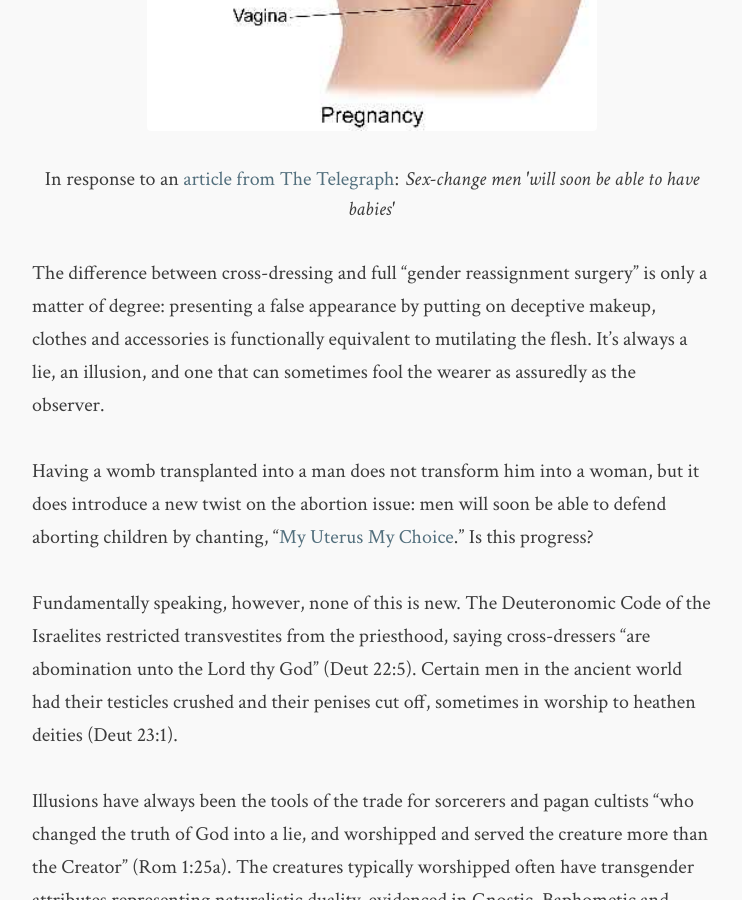
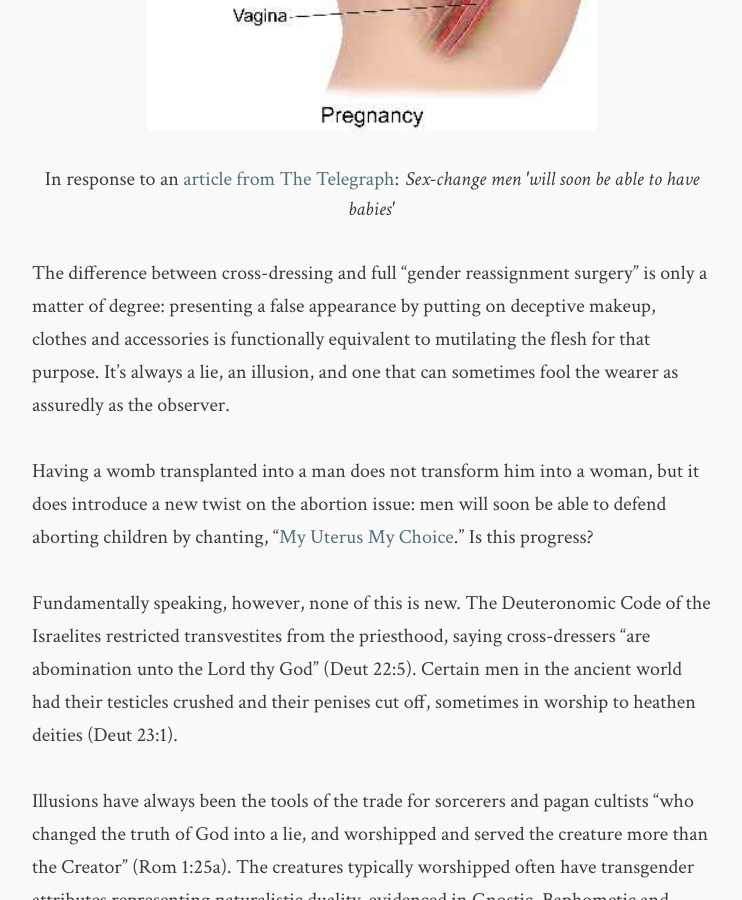
Before and after one commit to flashlightministries/oilforlight, a Jekyll site: the page built from _posts/2017-11-04-transgender-pretender.md, in a window 1280 px wide and 900 px high, scrolled down 586 px. Shown: the whole window, without its empty margins (268-1010 px from the left). Built offline with Jekyll 4.4.1, drawn with Linux system fonts in a browser that asks for light colours; nearby versions of some CDN libraries.

Commit message:
Update 2017-11-04-transgender-pretender.md

```diff
--- a/_posts/2017-11-04-transgender-pretender.md
+++ b/_posts/2017-11-04-transgender-pretender.md
@@ -11,7 +11,7 @@ image:
 comments: false
 ---
 
-The difference between cross-dressing and full "gender reassignment surgery" is only a matter of degree: presenting a false appearance by putting on deceptive makeup, clothes and accessories is functionally equivalent to mutilating the flesh.  It's always a lie, an illusion, and one that can sometimes fool the wearer as assuredly as the observer.
+The difference between cross-dressing and full "gender reassignment surgery" is only a matter of degree: presenting a false appearance by putting on deceptive makeup, clothes and accessories is functionally equivalent to mutilating the flesh for that purpose.  It's always a lie, an illusion, and one that can sometimes fool the wearer as assuredly as the observer.
 
 Having a womb transplanted into a man does not transform him into a woman, but it does introduce a new twist on the abortion issue: men will soon be able to defend aborting children by chanting, "[My Uterus My Choice](https://www.google.com/search?q=my+uterus+my+choice&tbm=isch){:target="_blank"}."  Is this progress?
 
```
